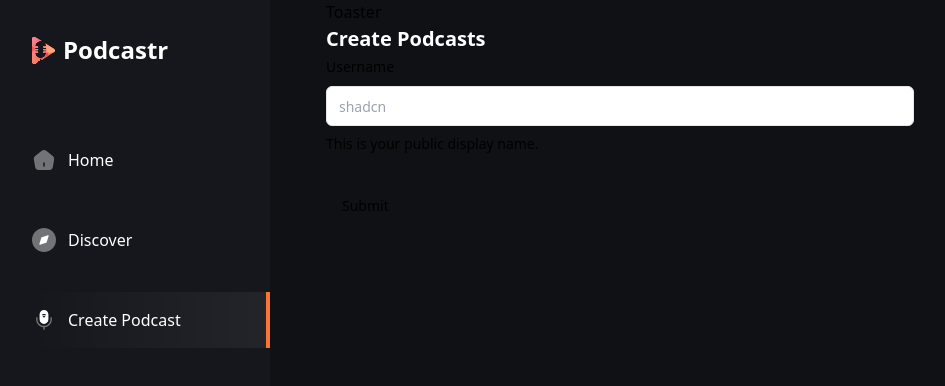
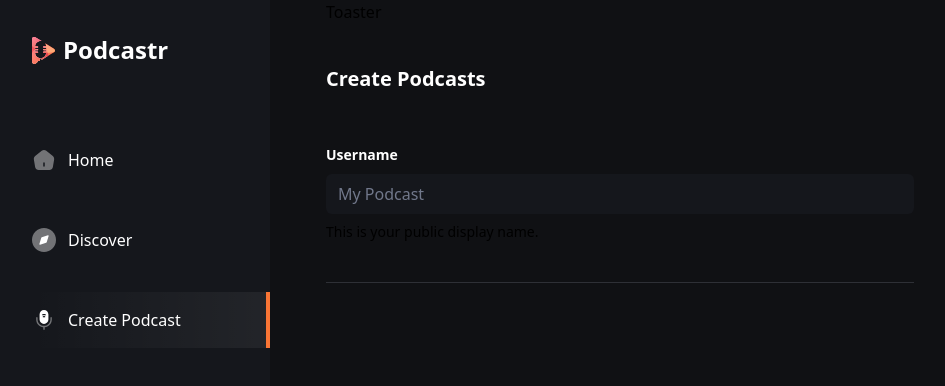
Before and after one commit to nivindulakshitha/Podcastr, a Next.js app: page /create-podcast in a window 1280 px wide. Shown: the top 386 px of the page, without its empty margins (0-945 px from the left). Built offline with nearby package versions, Linux system fonts and the light colour scheme; no server answers.

Commit message:
Refactor CreatePodcast component to update form layout and change username field to podcastTitle

```diff
--- a/app/(root)/create-podcast/page.tsx
+++ b/app/(root)/create-podcast/page.tsx
@@ -36,27 +36,28 @@ const CreatePodcast = () => {
 	})
 
 	return (
-		<section>
+		<section className="mt-10 flex flex-col">
 			<h1 className="text-20 font-bold text-white-1">Create Podcasts</h1>
 			<Form {...form}>
-				<form onSubmit={form.handleSubmit(onSubmit)} className="space-y-8">
+				<form onSubmit={form.handleSubmit(onSubmit)} className="mt-12 flex w-full flex-col">
+					<div className="flex flex-col gap-[30px] border-b border-black-5 pb-10">
 						<FormField
 							control={form.control}
-						name="username"
+							name="podcastTitle"
 							render={({ field }) => (
 								<FormItem>
-								<FormLabel>Username</FormLabel>
+									<FormLabel className="text-16 font-bold text-white-1">Username</FormLabel>
 									<FormControl>
-									<Input placeholder="shadcn" {...field} />
+										<Input className='input-class focus-visible:ring-orange-1' placeholder="My Podcast" {...field} />
 									</FormControl>
 									<FormDescription>
 										This is your public display name.
 									</FormDescription>
-								<FormMessage />
+									<FormMessage className="text-white-1" />
 								</FormItem>
 							)}
 						/>
-					<Button type="submit">Submit</Button>
+					</div>
 				</form>
 			</Form>
 		</section>
```
Lines whose indentation alone changed are shown as unchanged.
